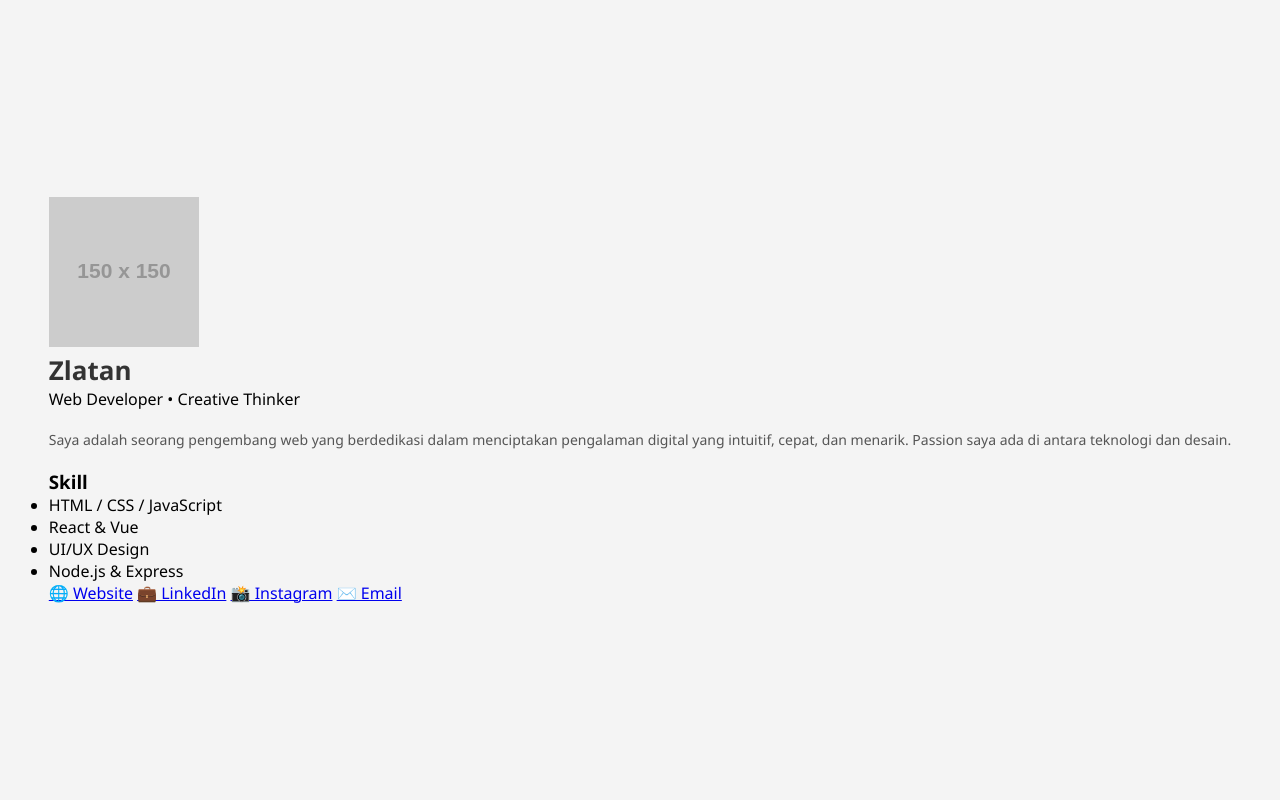
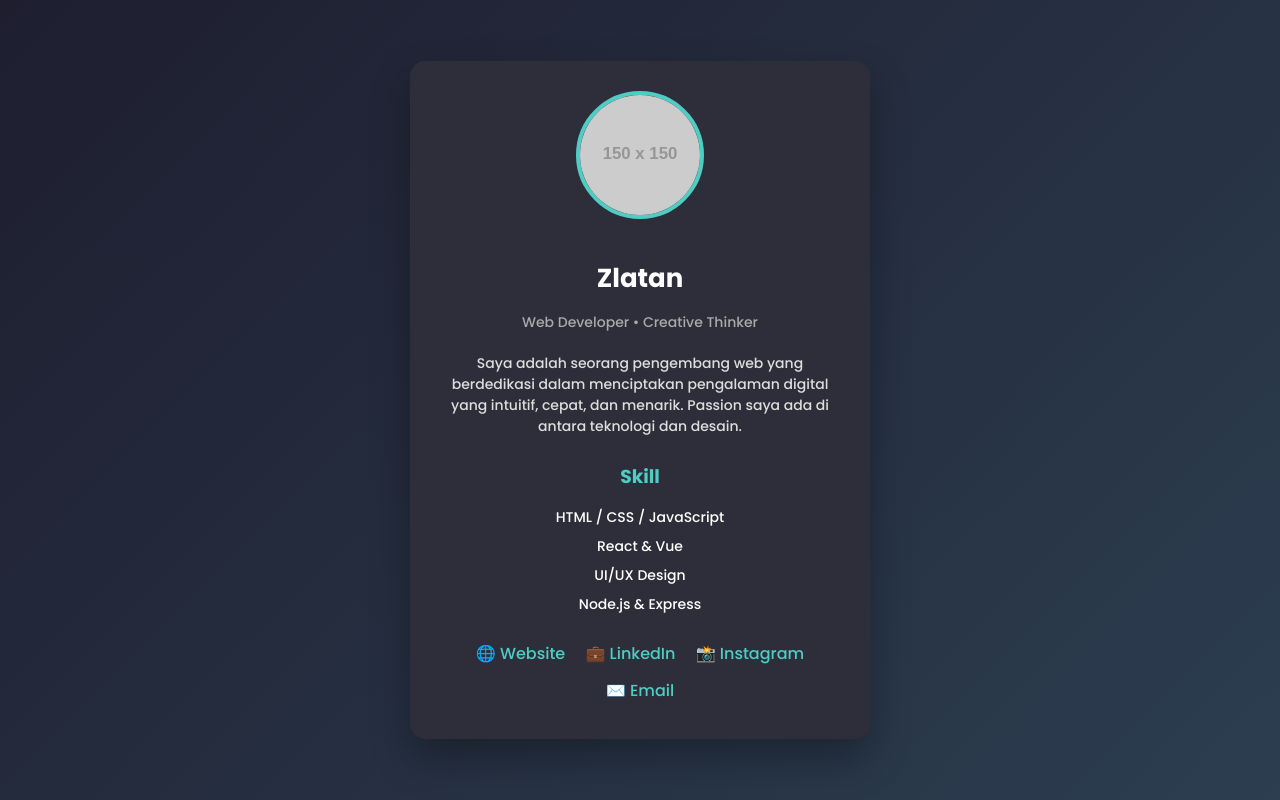
Before and after one commit to Ezaaa04/Latihan01, a plain HTML site: page index.html in a window 1280 px wide. Drawn offline with Linux system fonts and the light colour scheme; placeholder pictures from the web are drawn by us.

Commit message:
Update style.css

```diff
--- a/style.css
+++ b/style.css
@@ -1,69 +1,79 @@
-/* General Reset */
-/* Reset CSS dasar */
-* {
-  margin: 0;
-  padding: 0;
-  box-sizing: border-box;
-}
-
 body {
-  font-family: 'Segoe UI', Tahoma, Geneva, Verdana, sans-serif;
-  background-color: #f4f4f4;
+  background: linear-gradient(135deg, #1e1e2f, #2c3e50);
+  font-family: 'Poppins', sans-serif;
   display: flex;
   justify-content: center;
   align-items: center;
-  height: 100vh;
+  min-height: 100vh;
+  color: #fff;
+  margin: 0;
 }
 
-.profile-container {
+.card {
+  background-color: #2e2e3a;
+  padding: 30px;
+  border-radius: 15px;
   width: 100%;
   max-width: 400px;
-  padding: 20px;
+  text-align: center;
+  box-shadow: 0 20px 40px rgba(0, 0, 0, 0.3);
 }
 
-.profile-card {
-  background-color: white;
-  border-radius: 12px;
-  box-shadow: 0 6px 20px rgba(0, 0, 0, 0.1);
-  text-align: center;
-  padding: 30px;
-}
-
-.profile-pic {
+.profile-img img {
   width: 120px;
   height: 120px;
   border-radius: 50%;
-  margin-bottom: 20px;
   object-fit: cover;
+  border: 4px solid #4ecdc4;
+  margin-bottom: 15px;
 }
 
 h1 {
   font-size: 26px;
-  color: #333;
+  margin-bottom: 5px;
 }
 
-.title {
-  font-size: 16px;
-  color: #888;
-  margin-top: 5px;
+.subtitle {
+  color: #aaa;
+  font-size: 14px;
+  margin-bottom: 20px;
 }
 
 .bio {
   font-size: 14px;
-  color: #555;
-  margin: 20px 0;
+  color: #ddd;
+  margin-bottom: 25px;
 }
 
-.button {
-  display: inline-block;
-  padding: 10px 20px;
-  background-color: #007bfc;
-  color: white;
-  border-radius: 5px;
-  text-decoration: none;
-  transition: background-color 0.3s ease;
+.skills h3 {
+  margin-bottom: 10px;
+  color: #4ecdc4;
 }
 
-.button:hover {
-  background-color: #005bb5;
+.skills ul {
+  list-style: none;
+  padding: 0;
 }
+
+.skills li {
+  margin-bottom: 8px;
+  font-size: 14px;
+}
+
+.social-links {
+  margin-top: 20px;
+}
+
+.social-links a {
+  display: inline-block;
+  margin: 6px 8px;
+  text-decoration: none;
+  color: #4ecdc4;
+  font-weight: 500;
+  transition: color 0.3s;
+}
+
+.social-links a:hover {
+  color: #ffffff;
+  text-decoration: underline;
+}
```
